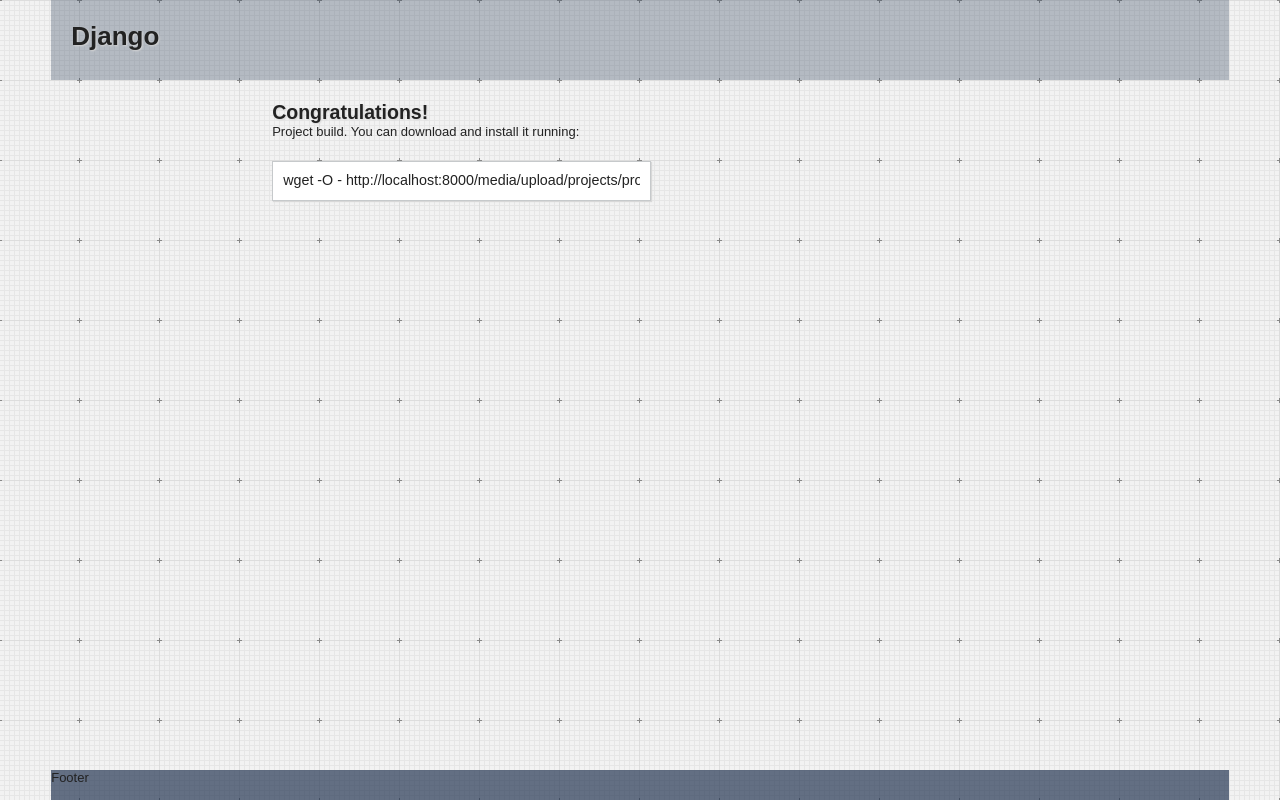
After one commit to summerisgone/django-cookbook, a Django app: template cookbook/core/templates/core/build_success.html in a window 1280 px wide. The commit adds this page. Run offline with Django 3.2, Linux system fonts and the light colour scheme; the template is opened without the code that fills it, so the values that code supplies are empty; some libraries are stand-ins or nearby versions.

Commit message:
Incredible! I made it

```diff
--- a/cookbook/core/templates/base.html
+++ b/cookbook/core/templates/base.html
@@ -7,7 +7,7 @@
 <head>
 	<meta charset="utf-8">
 	<meta http-equiv="X-UA-Compatible" content="IE=edge,chrome=1">
-	<title></title>
+	<title>Django cookbook</title>
 	<meta name="viewport" content="width=device-width,initial-scale=1">
     {% compress css %}
 	<link rel="stylesheet" href="{{ STATIC_URL }}css/style.css">
@@ -19,12 +19,12 @@
 </head>
 <body>
 
-<div id="container" class="container_12 wrapper">
-	<div class="grid_12"><header>
+<div id="container" class="wrapper">
+	<div class="container_12 "><header>
     {% block header %}{% endblock header %}
 	</header></div>
 
-    <div class="grid_12">
+    <div class="container_12 ">
     <div id="main" role="main">
     {% block content %}{% endblock %}
 	</div></div>
@@ -32,9 +32,7 @@
 <div class="footer_push"></div>
 </div> <!--! end of #container -->
 <footer class="container_12">
-<div class="grid_12">
     {% block footer %}Footer{% endblock %}
-</div>
 </footer>
 
 <script src="//ajax.googleapis.com/ajax/libs/jquery/1.6.2/jquery.min.js"></script>
--- /dev/null
+++ b/cookbook/core/templates/core/build_success.html
@@ -0,0 +1,12 @@
+{% extends "base.html" %}
+{% load crispy_forms_tags %}
+
+{% block header %}<h1>Django</h1>{% endblock header %}
+
+{% block content %}
+    <div class="grid_4 prefix_2">
+    <h2>Congratulations!</h2>
+    <p>Project build. You can download and install it running:</p>
+    <input type="text" class="code" value="wget -O - http://localhost:8000/media/upload/projects/project-{{ project.pk }}.tar.gz | tar xz" onclick="this.select();"/>
+    </div>
+{% endblock content %}
--- a/cookbook/media/css/style.css
+++ b/cookbook/media/css/style.css
@@ -195,6 +195,23 @@ body {
     background:  url('../img/graphy.png');
 }
 
+h1, h2 {
+    text-shadow: 1px 1px 2px #d6d6d6;
+}
+
+.code {
+    padding: 10px;
+    background-color: white;
+    color: #222;
+    line-height: 1.2em;
+    border: 1px solid #C6C9CB;
+    font-size: 1.1em;
+    margin: 1.5em 0 1.5em 0;
+    width: 100%;
+    -webkit-box-shadow: 1px 1px 1px #d8d8d8;
+    -moz-box-shadow: 1px 1px 1px #d8d8d8;
+}
+
 header {
     height: 40px;
     background: rgba(39, 56, 84, 0.3);
--- a/cookbook/settings.py
+++ b/cookbook/settings.py
@@ -128,6 +128,8 @@ INSTALLED_APPS = (
     'compressor',
     'crispy_forms',
     'core',
+    # devel
+#    'django_extensions',
 )
 
 # A sample logging configuration. The only tangible logging
```
Also changed, not shown: cookbook/core/builders.py (+13 -4 lines), cookbook/core/forms.py (added, +27 -0 lines), cookbook/core/models.py (+7 -3 lines), cookbook/core/templates/core/build.html (added, +11 -0 lines), cookbook/core/templates/core/project_form.html (added, +11 -0 lines), cookbook/core/templates/index.html (deleted, +0 -9 lines), cookbook/core/urls.py (+7 -1 lines), cookbook/core/views.py (+34 -2 lines), cookbook/urls.py (+9 -4 lines), cookbook/media/img/graphy.png (added), 1 other file.
